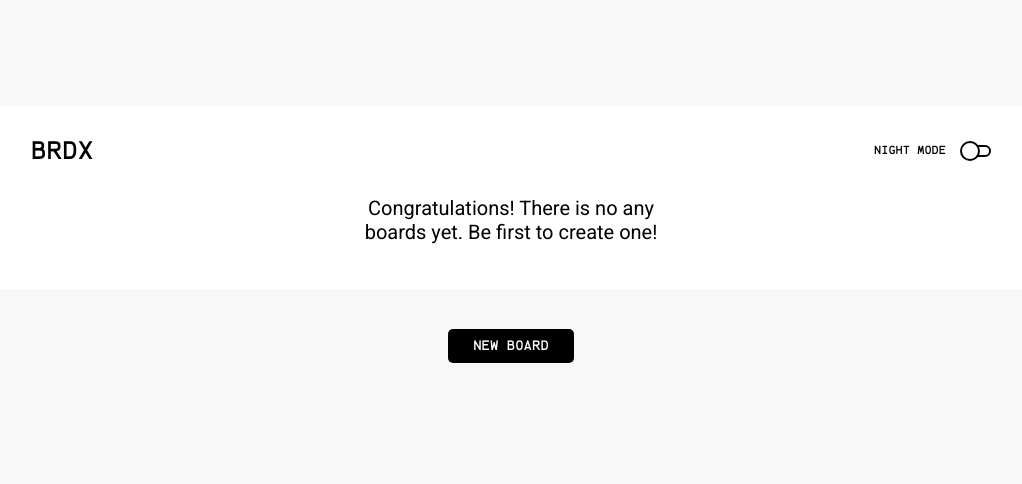
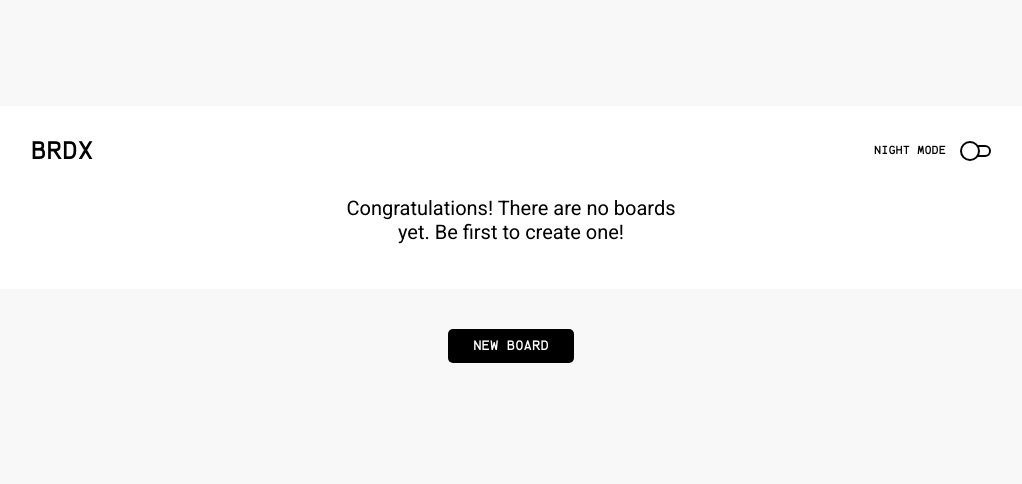
Before and after one commit to zezic/bordeaux, a Python web app: template templates/index.html in a window 1280 px wide. Shown: the part 203-687 px from the top of the page, without its empty margins (129-1151 px from the left). Run offline with Jinja, Linux system fonts and the light colour scheme; the template is opened without the code that fills it, so the values that code supplies are empty.

Commit message:
Fix welcome text. Bump Python version to 3.8 for no reason.

```diff
--- a/templates/index.html
+++ b/templates/index.html
@@ -20,7 +20,7 @@
           {% endfor %}
         </ul>
       {% else %}
-        <div class='no-boards'>Congratulations! There is no any boards yet. Be first to create one!</div>
+        <div class='no-boards'>Congratulations! There are no boards yet. Be first to create one!</div>
       {% endif %}
     </div>
   </div>
```
Also changed, not shown: README.md, 2 other files.
